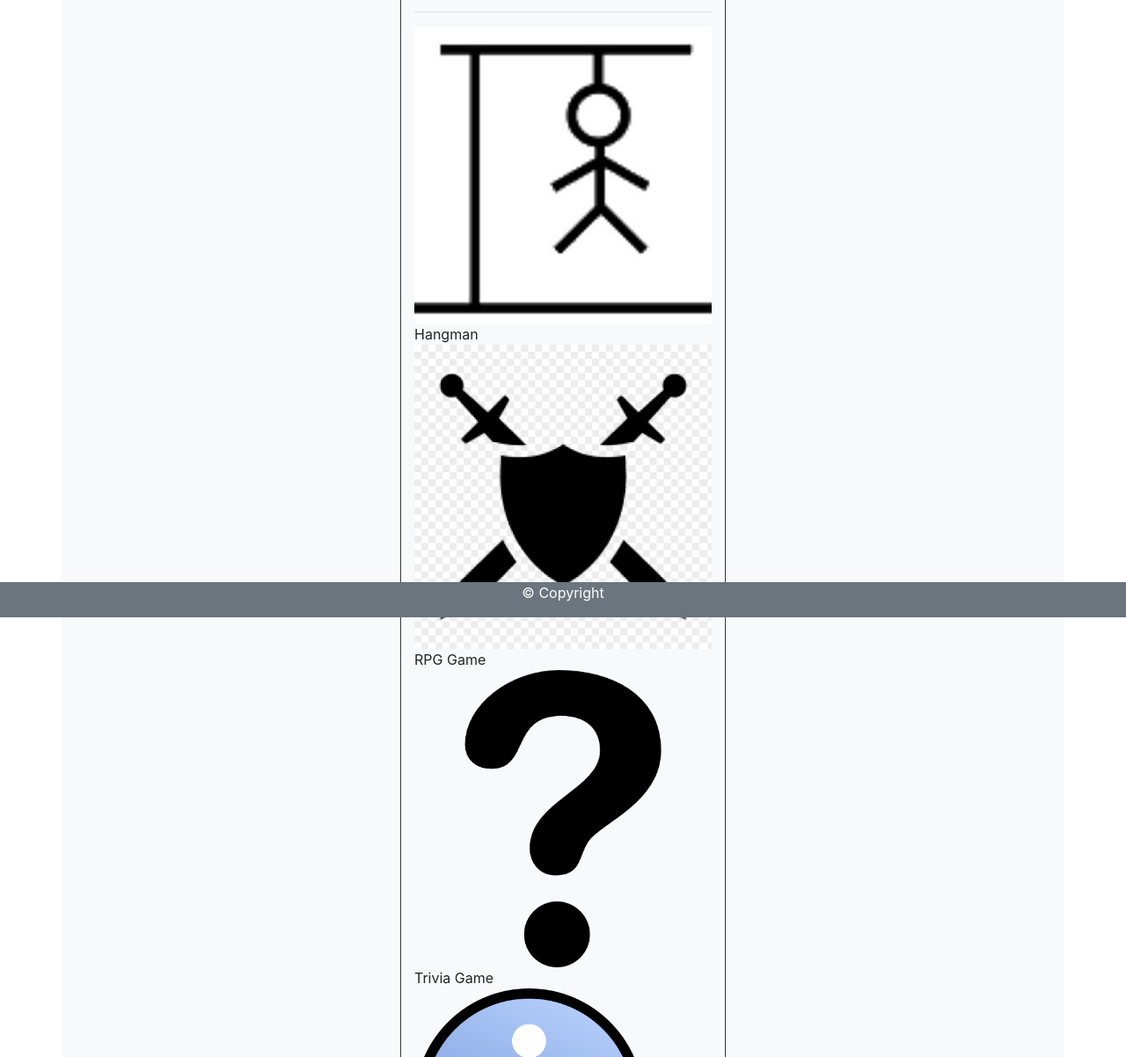
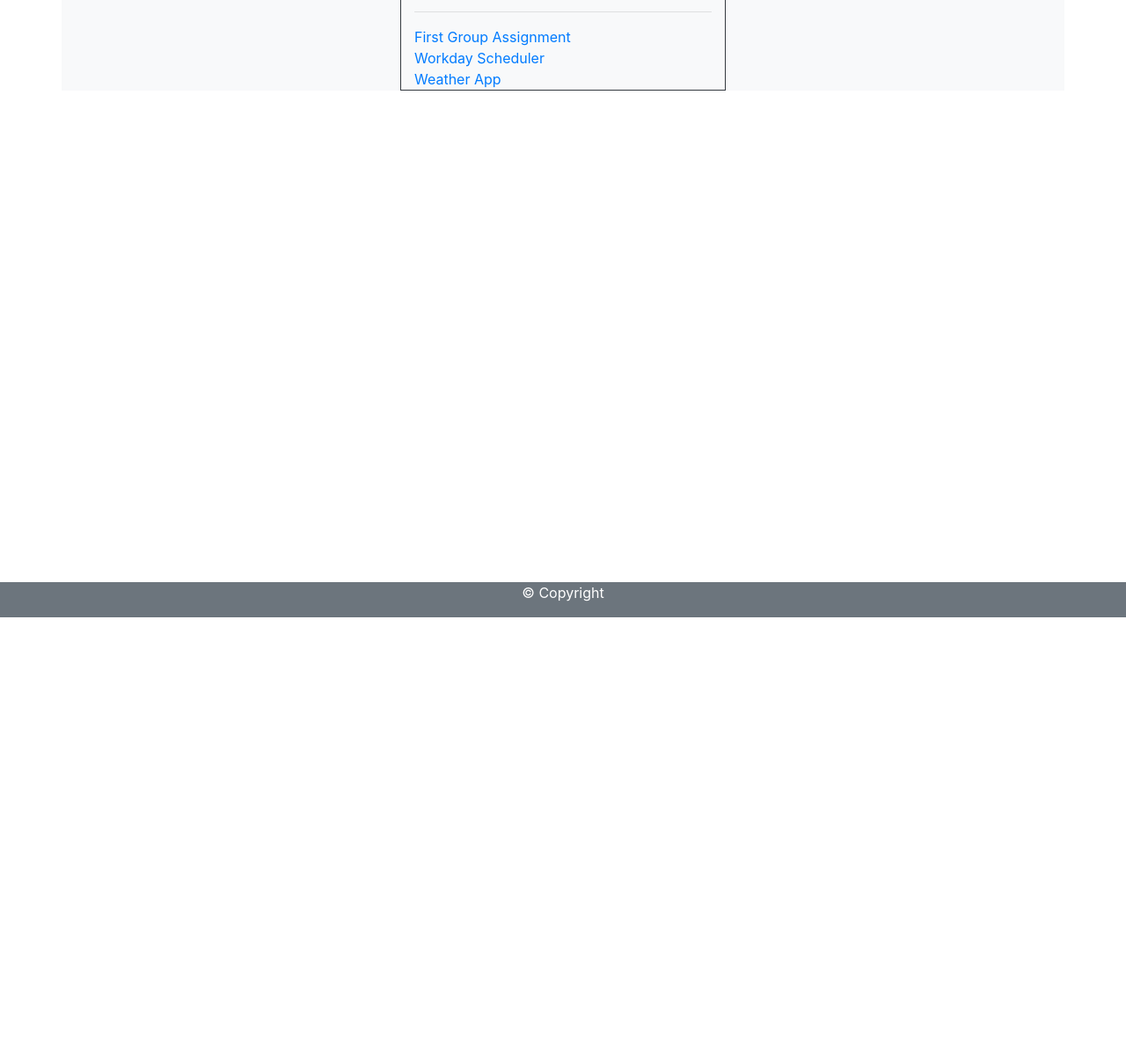
Before and after one commit to ryanscott906/Homework-2-Bootstrap, a plain HTML site: page portfolio.html in a window 1280 px wide. Shown: the part 98-1300 px from the top of the page at 88% size. After the commit the page ends 800 px from the top, so only its background shows below. Drawn offline with nearby package versions, Linux system fonts and the light colour scheme.

Commit message:
added links to projects

```diff
--- a/portfolio.html
+++ b/portfolio.html
@@ -42,11 +42,9 @@
                 <div class="col-4 border border-dark">
                     <h2 style="color:lightskyblue">Projects</h2>
                     <hr>
-                    <img src="assets/images/hangman.png" class="img-fluid" alt="Hangman">Hangman
-                    <img src="assets/images/rpg-game.png" class="img-fluid" alt="RPG Game">RPG Game
-                    <img src="assets/images/trivia-game.png" class="img-fluid" alt="Trivia Game">Trivia Game
-                    <img src="assets/images/rutgers-info-widget.png" class="img-fluid" alt="Rutgers Info Widget">Rutgers Info Widget
-                    <img src="assets/images/rock-paper-scissors.png" class="img-fluid" alt="Rock Paper Scissors">Rock Paper Scissors
+                    <a href="https://ryanscott906.github.io/Group-Project-1/" img src="assets/images/cryptoStock.png" alt="CryptoStock">First Group Assignment</a><br>
+                    <a href="https://ryanscott906.github.io/Homework-5-Calendar/" img src="assets/images/scheduler.png" class="img-fluid" alt="Workday Scheduler">Workday Scheduler</a><br>
+                    <a href="https://ryanscott906.github.io/Homework-6-Weather/" img src="assets/images/weather.png" class="img-fluid" alt="Weather App">Weather App</a><br>
                 </div>
                 <div class="col-4">
                 </div>
```
Also changed, not shown: assets/images/cryptoStock.png (added), assets/images/hangman.png (deleted), assets/images/rock-paper-scissors.png (deleted), assets/images/rpg-game.png (deleted), assets/images/rutgers-info-widget.png (deleted), assets/images/scheduler.png (added), assets/images/trivia-game.png (deleted), assets/images/weather.png (added), 1 other file.
